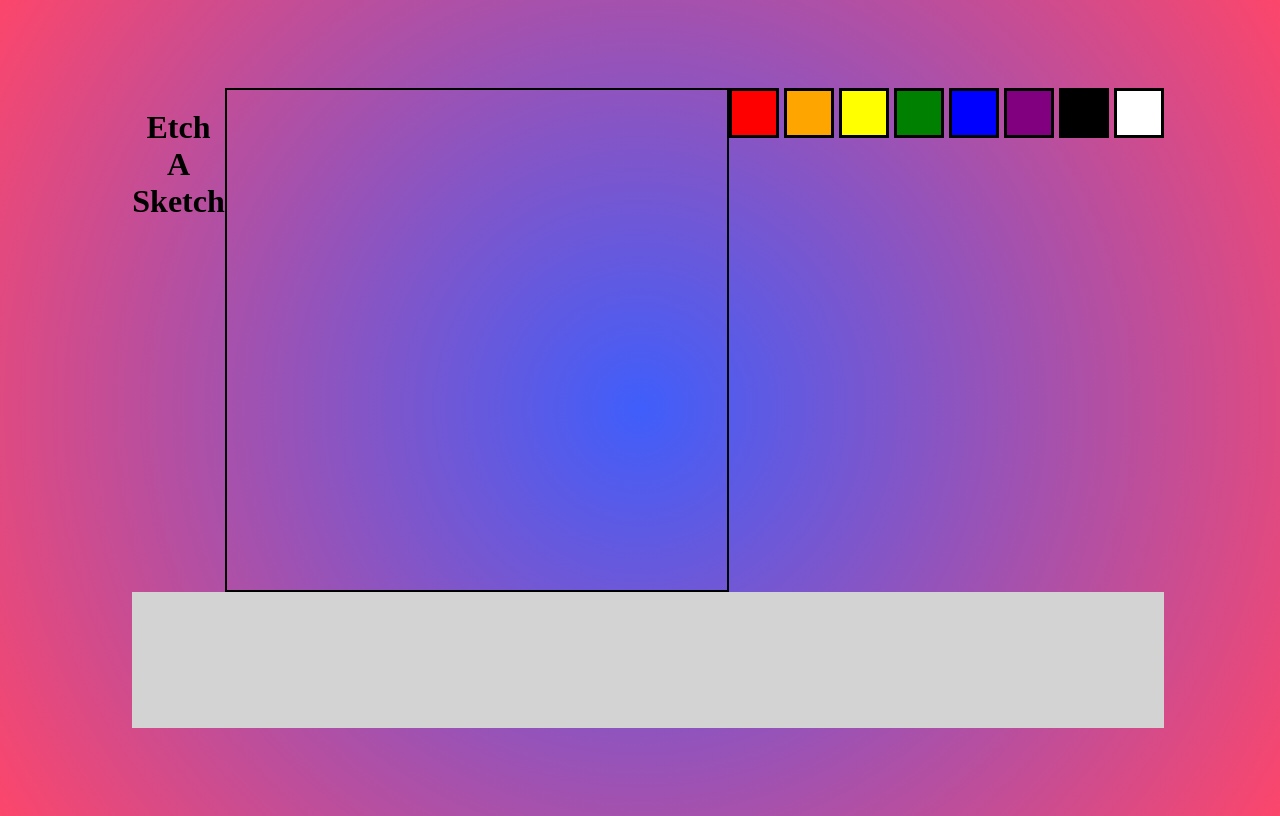
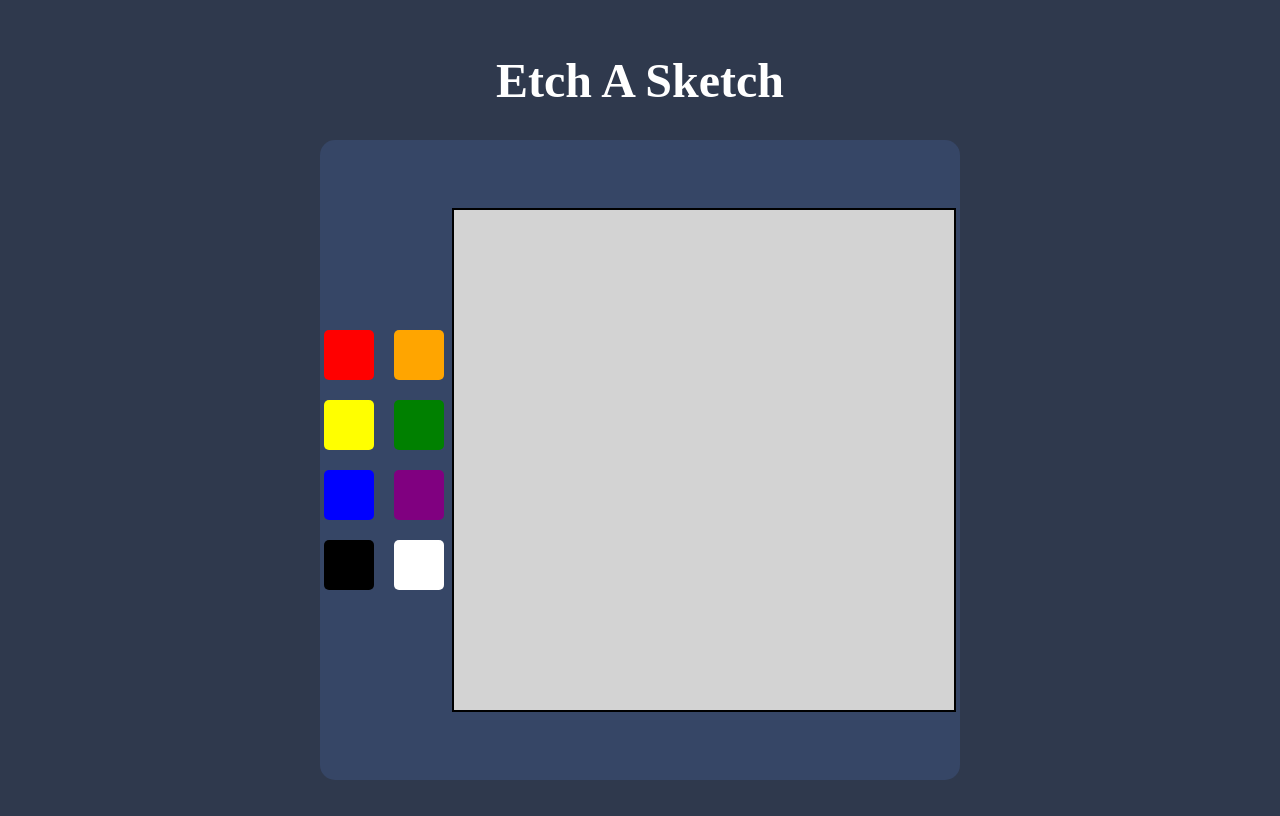
Before and after one commit to LaiDev/Etch-A-Sketch, a plain HTML site: page index.html in a window 1280 px wide. Drawn offline with Linux system fonts and the light colour scheme.

Commit message:
Improve UI

```diff
--- a/app.js
+++ b/app.js
@@ -1,15 +1,17 @@
 
-let container = document.querySelector(".container");
-let gridItem;
-let gridSize = 50;
+let canvas = document.querySelector(".canvas");
+let colorSquare = document.querySelectorAll(".color");
 
+
+let gridSize = 10;
+let cellColor = "black";
 
 // createGrid() sets the grid size to be the size inputed by the user. It then calls the createGridSquares() function to populate the created grid
 
 function createGrid()
 {
-    container.style.gridTemplateColumns = (`repeat(${gridSize}, 1fr`);
-    container.style.gridTemplateRows = (`repeat(${gridSize}, 1fr`);
+    canvas.style.gridTemplateColumns = (`repeat(${gridSize}, 1fr`);
+    canvas.style.gridTemplateRows = (`repeat(${gridSize}, 1fr`);
 
     createGridSquares();
 }
@@ -25,14 +27,26 @@ function createGridSquares()
         let div = document.createElement("div");
         div.classList.add("grid-item")
 
-        container.append(div);
+        canvas.append(div);
 
         div.onmouseenter = () => {
-            div.style.backgroundColor = "black";
+            div.style.backgroundColor = `${cellColor}`
         }
+
     }
 
 }
 
 
+function changeBrushColor() {
+    colorSquare.forEach(color => {
+        color.onclick = () => {
+            cellColor = color.value;
+        }
+    })
+}
+
+
+
 createGrid();
+changeBrushColor();
--- a/index.html
+++ b/index.html
@@ -9,9 +9,9 @@
     <script defer src="./app.js"></script>
 </head>
 <body>
+    <h1>Etch A Sketch</h1>
     <div class="container">
-        <h1>Etch A Sketch</h1>
-        <div class="canvas"></div>
+        <div class="left-content">
             <div class="colors">
                 <button class = "color" id = "red" value ="red"></button>
                 <button class="color" id = "orange" value = "orange"></button>
@@ -23,5 +23,14 @@
                 <button class="color" id = "white" value = "white"></button>
             </div>
         </div>
+
+        <div class="main-content">
+
+            <div class="canvas"></div>
+        </div>
+
+
+
+    </div>
 </body>
 </html>
--- a/style.css
+++ b/style.css
@@ -4,16 +4,29 @@ body
     height: 100vh;
     display: grid;
     place-content: center;
-    background: rgb(63,94,251);
-    background: radial-gradient(circle, rgba(63,94,251,1) 0%, rgba(252,70,107,1) 100%);
+    background-color: #2F394D;
+    margin: 0;
+    padding: 0;
 }
+
+h1
+{
+    color: white;
+    text-align: center;
+    font-size: 3rem;
+}
+
 .container
 {
-    width: 80vw;
+    width: 50vw;
     height: 80vh;
     display: grid;
-    place-content: center;
     text-align: center;
+    display: grid;
+    grid-template-columns: .25fr 1fr;
+    grid-template-rows: 1fr;
+    background-color: #364666;
+    border-radius: 15px;
 }
 .canvas
 {
@@ -24,29 +37,40 @@ body
     border: 2px black solid;
 }
 
+.main-content{
+
+    display: flex;
+    justify-content: center;
+    align-items: center;
+}
+
+.left-content
+{
+    display: flex;
+    justify-content: center;
+    align-items: center;
+
+}
+
 .grid-item
 {
     background-color: lightgray;
 
 }
 
-.grid-item:hover
-{
-background-color: blue;
-}
-
 .colors
 {
-    display: flex;
-    gap: 5px;
-    place-content: center;
+    display: grid;
+    grid-template-columns: 1fr 1fr;
+    gap: 20px;
 }
 
 .color
 {
     width: 50px;
     height: 50px;
-    border: 3px black solid;
+    border: none;
+    border-radius: 5px;
 }
 
 
```
Lines whose indentation alone changed are shown as unchanged.
